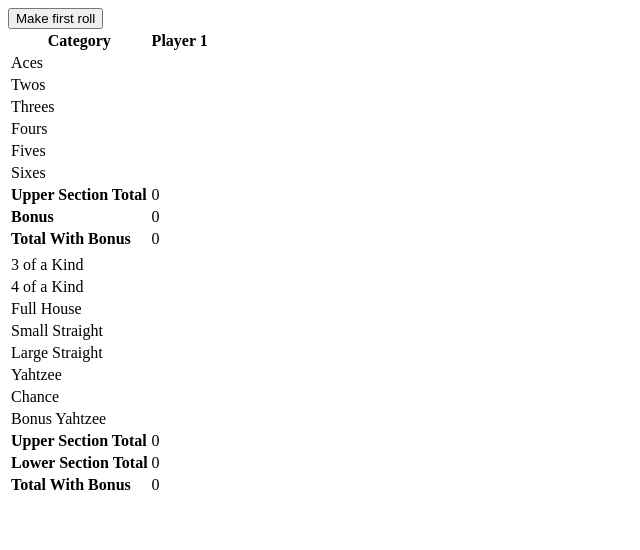
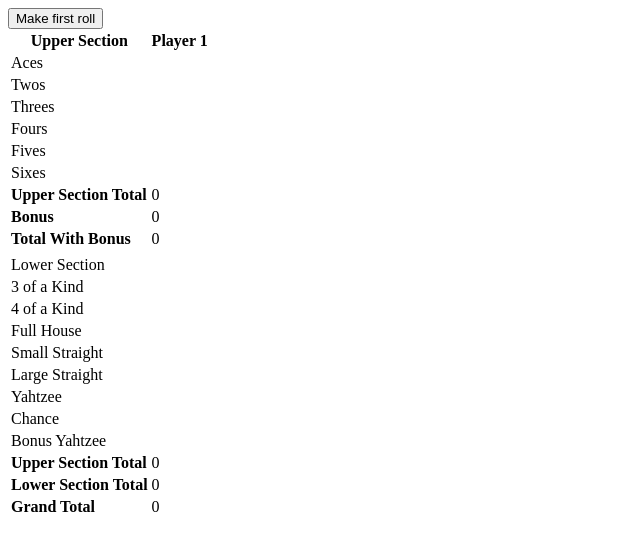
Before and after one commit to twzkraus/yahtzee, a React app: page / in a window 1280 px wide. Shown: the top 550 px of the page, without its empty margins (0-640 px from the left). Built offline with nearby package versions, Linux system fonts and the light colour scheme; the HTML template or start-up script is replaced by a standard one.

Commit message:
styling for scorecard. Renames bottom row to 'grand total', adds 'upper section' and 'lower section' headers, bolds grand total and upper/lower section headers

```diff
--- a/src/components/ScoreCard.jsx
+++ b/src/components/ScoreCard.jsx
@@ -66,10 +66,14 @@
       </tr>
       <tr>
         <td><b>{'Total With Bonus'}</b></td>
-        <td className='td-center'>{upperWithBonus}</td>
+        <td className='td-center td-emphasis'>{upperWithBonus}</td>
       </tr>
       <tr>
         <td>{''}</td>
+        <td>{''}</td>
+      </tr>
+      <tr>
+        <td className='td-emphasis'>{'Lower Section'}</td>
         <td>{''}</td>
       </tr>
     </>
@@ -86,8 +90,8 @@
         <td className='td-center'>{lowerScore}</td>
       </tr>
       <tr>
-        <td><b>{'Total With Bonus'}</b></td>
-        <td className='td-center'>{upperWithBonus + lowerScore}</td>
+        <td><b>{'Grand Total'}</b></td>
+        <td className='td-center td-emphasis'>{upperWithBonus + lowerScore}</td>
       </tr>
       <tr>
         <td>{''}</td>
@@ -99,7 +103,7 @@
   return (
     <table className={`scoreboard float-${float}`}>
       <thead>
-        <th>Category</th>
+        <th>{'Upper Section'}</th>
         <th>Player 1</th>
       </thead>
       {scoreArray.map(cat => getRow(cat))}
```
Also changed, not shown: 3 other files (tests, documents, lock files or other folders).
